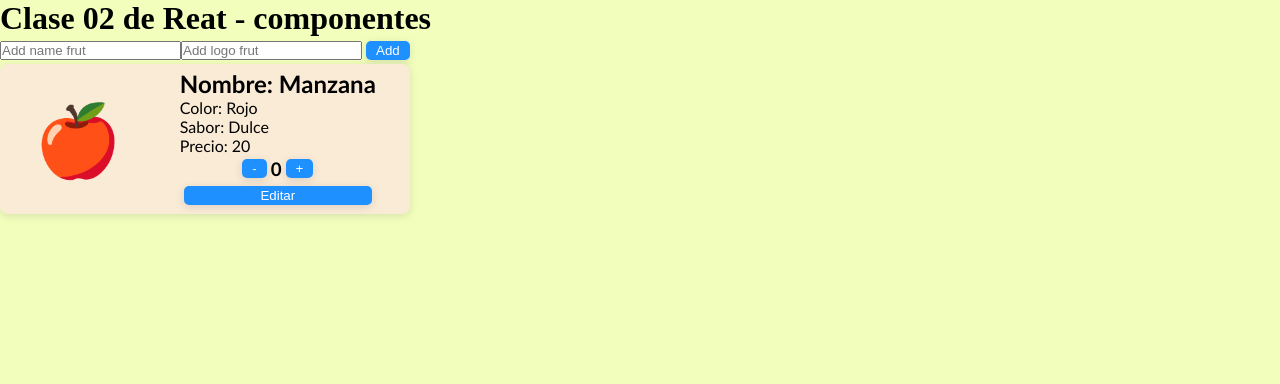
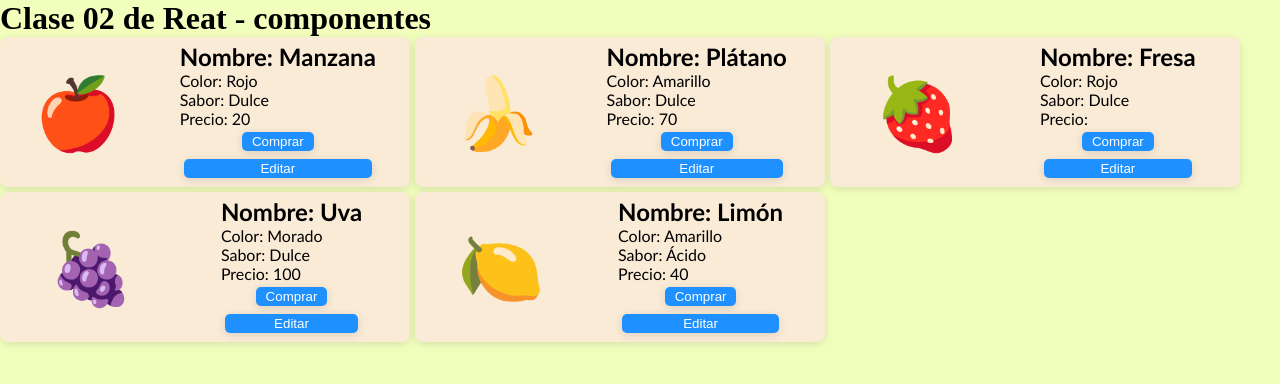
Before and after one commit to cesarju/store-fruts-hooks, a React (Vite) app: page / in a window 1280 px wide. Shown: the top 384 px of the page. Built offline with nearby package versions, Linux system fonts and the light colour scheme.

Commit message:
Example start hook

```diff
--- a/src/App.jsx
+++ b/src/App.jsx
@@ -3,7 +3,7 @@ import { ListaFrutas } from "./components/ListaFrutas";
 
 const listaFrutas = [
   { nombre: "Manzana", color: "Rojo", sabor: "Dulce", logo: "🍎", precio: 20 },
-  /* {
+  {
     nombre: "Plátano",
     color: "Amarillo",
     sabor: "Dulce",
@@ -18,7 +18,7 @@ const listaFrutas = [
     sabor: "Ácido",
     logo: "🍋",
     precio: 40,
-  }, */
+  },
 ];
 
 function App() {
--- a/src/components/CardFurta.jsx
+++ b/src/components/CardFurta.jsx
@@ -1,9 +1,6 @@
-import { useState } from "react";
 import "./cardFrutas.css";
 // eslint-disable-next-line react/prop-types
 function CardFruta({ nombre, color, precio, logo, sabor }) {
-  const [count, setCount] = useState(0);
-
   return (
     <li className="container">
       <h1 className="logo">{logo}</h1>
@@ -13,9 +10,7 @@ function CardFruta({ nombre, color, precio, logo, sabor }) {
         <p>Sabor: {sabor}</p>
         <p>Precio: {precio}</p>
         <div className="count">
-          <button onClick={() => setCount(count - 1)}>-</button>
-          <h3>{count}</h3>
-          <button onClick={() => setCount(count + 1)}>+</button>
+          <button>Comprar</button>
         </div>
         <button>Editar</button>
       </div>
--- a/src/components/ListaFrutas.jsx
+++ b/src/components/ListaFrutas.jsx
@@ -1,39 +1,11 @@
 /* eslint-disable react/prop-types */
 import { CardFruta } from "./CardFurta";
-import { useState } from "react";
+
 function ListaFrutas({ lista }) {
-  const [name, setName] = useState("");
-  const [logo, setLogo] = useState("");
-  const [listFruts, setListFruts] = useState(lista);
-
-  const handleAddItem = () => {
-    const newItem = {
-      nombre: name,
-      logo: logo,
-      color: "Rojo",
-      precio: 15,
-    };
-
-    setName("");
-    setLogo("");
-    setListFruts([...listFruts, newItem]);
-  };
-
   return (
     <div>
-      <input
-        value={name}
-        placeholder="Add name frut"
-        onChange={(e) => setName(e.target.value)}
-      />
-      <input
-        value={logo}
-        placeholder="Add logo frut"
-        onChange={(e) => setLogo(e.target.value)}
-      />
-      <button onClick={handleAddItem}>Add</button>
       <ol className="container-list">
-        {listFruts.map((elemento, index) => (
+        {lista.map((elemento, index) => (
           <CardFruta
             key={index}
             nombre={elemento.nombre}
```
